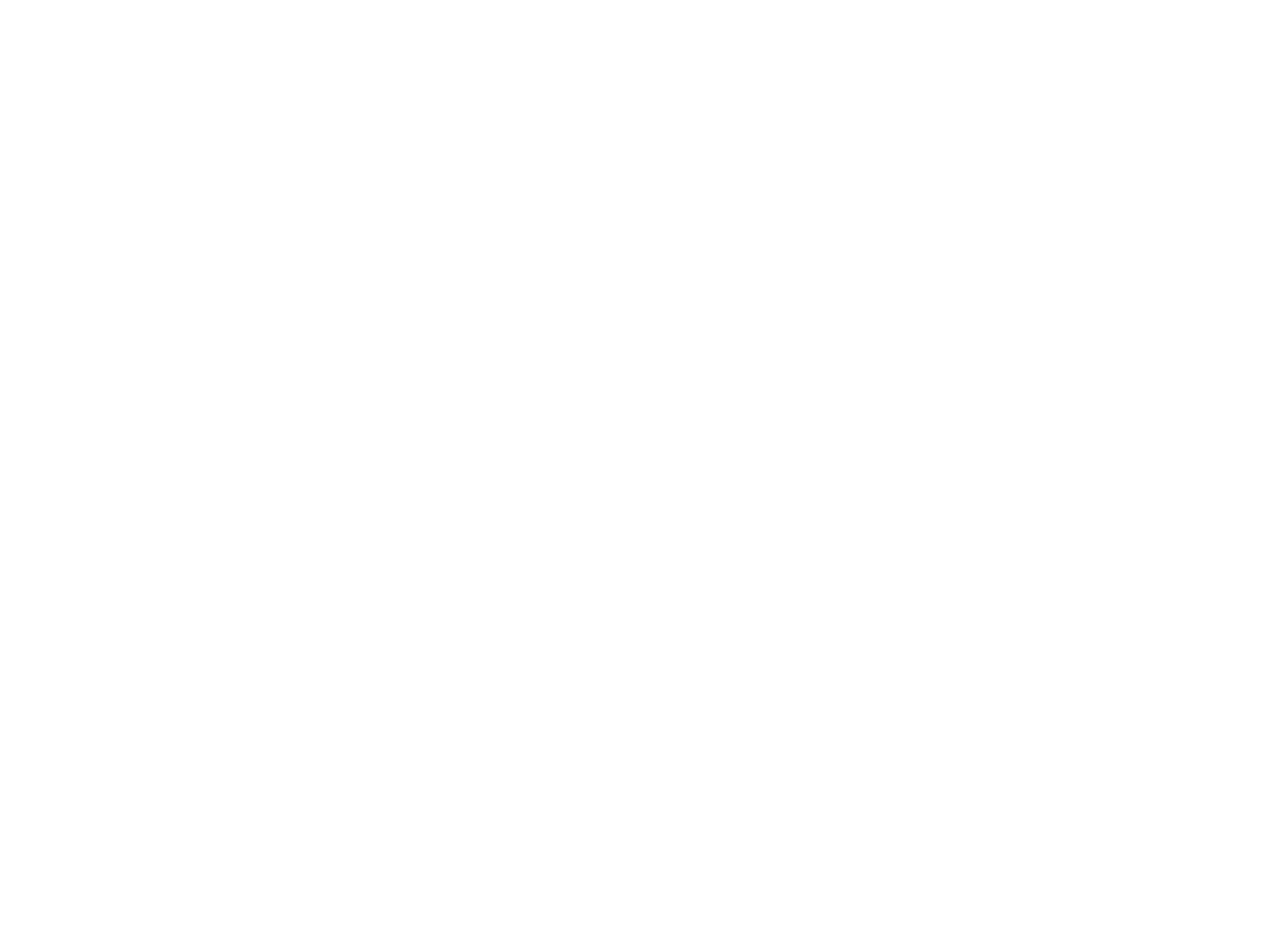
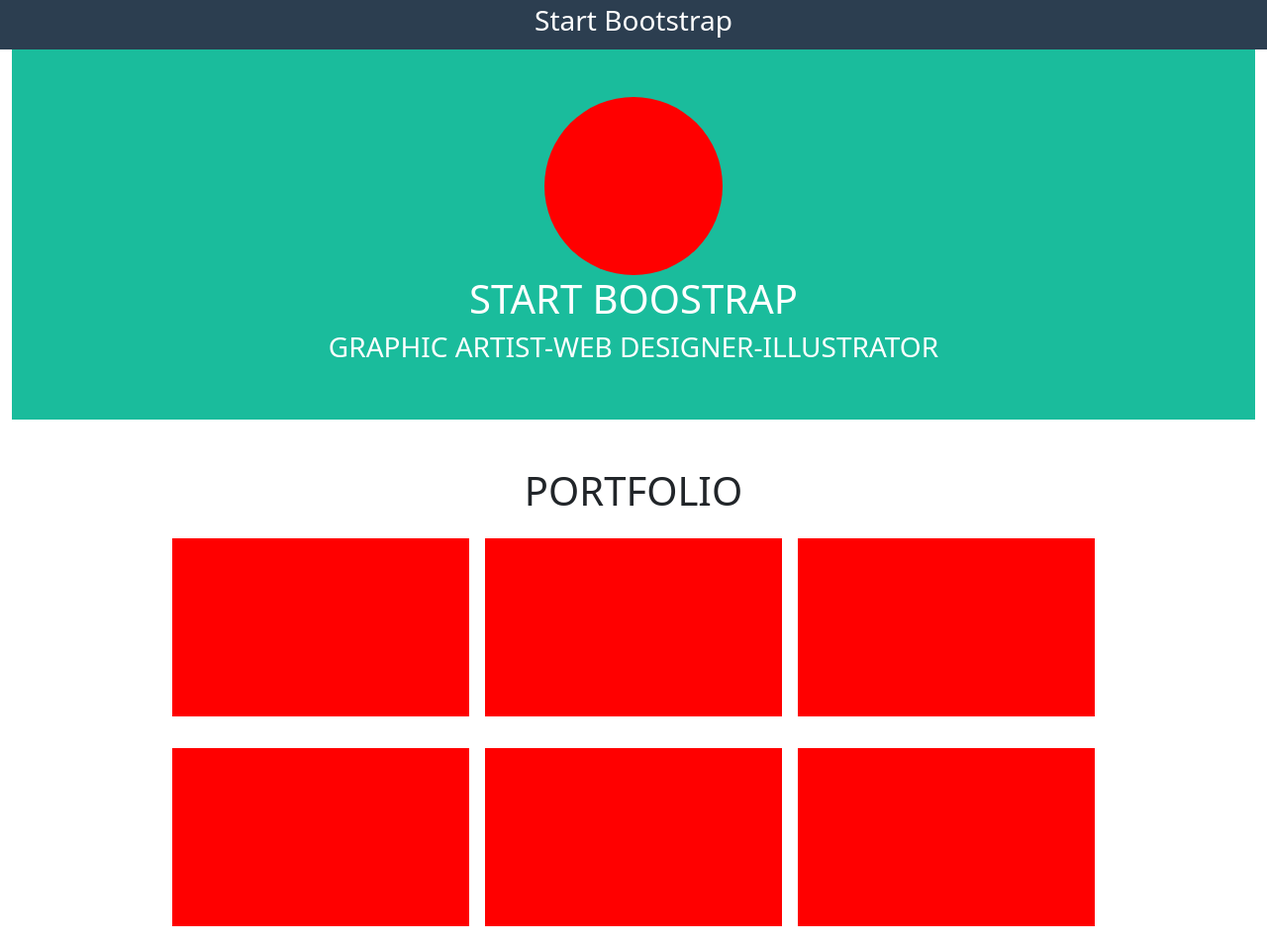
Before and after one commit to ValerioL96/html-css-bootstrap-freelancer, a plain HTML site: page index.html in a window 1280 px wide. Shown: the top 956 px of the page at 99% size. Before the commit the page ends 800 px from the top, so only its background shows below. Drawn offline with nearby package versions, Linux system fonts and the light colour scheme.

Commit message:
Added header and main

```diff
--- a/css/style.css
+++ b/css/style.css
@@ -0,0 +1,24 @@
+
+header{
+    background-color: hsl(210, 29%, 24.3%);
+    height: 50px;
+    color: white;
+}
+
+.bg-light-blue{
+    background-color: hsl(168.1, 75.7%, 42%);
+    color: white;
+}
+
+main section div.img{
+    height: 180px;
+    width: 180px;
+    background-color: red;
+    border-radius: 100%;
+}
+
+main article >div.img-1{
+    height: 180px;
+    width: 300px;
+    background-color: red;
+}
--- a/index.html
+++ b/index.html
@@ -14,17 +14,79 @@
 
 </head>
 <body>
-    <div class="container">
+    <div class="container-fluid">
+        <div class="row">
+            <div class="col-12 p-0">
+
+                <header class="d-flex justify-content-center align-items-center">
+                    <h3>Start Bootstrap</h3>
+                </header>
+
+            </div>
+        </div>
+    </div>
+
+    <main>
+
+    <div class="container-fluid">
+        <div class="row">
+            <div class="col-12">
+                <section class="bg-light-blue d-flex align-items-center flex-column p-5">
+                    <div class="img"></div>
+                    <h1>START BOOSTRAP</h1>
+                    <h3>GRAPHIC ARTIST-WEB DESIGNER-ILLUSTRATOR</h3>
+                </section>
+
+            </div>
+        </div>
 
         <div class="row">
+            <div class="col-12">
+                <section class="d-flex flex-column align-items-center p-5">
+                    <h1>PORTFOLIO</h1>
+                    <article class=" d-flex flex-row p-2">
 
-            <div class="col">
+                        <div class="img-1 m-2 col-4"></div>
+                        <div class="img-1 m-2 col-4"></div>
+                        <div class="img-1 m-2 col-4"></div>
+
+                    </article>
+
+                    <article class=" d-flex flex-row p-2">
+
+                        <div class="img-1 m-2 col-4"></div>
+                        <div class="img-1 m-2 col-4"></div>
+                        <div class="img-1 m-2 col-4"></div>
+
+                    </article>
+
+                </section>
 
             </div>
+        </div>
 
+        <div class="row">
+            <div class="col-12">
+                <section class="bg-light-blue d-flex align-items-center flex-column p-5">
+                    <h1>ABOUT</h1>
+
+                    <article class="col-6 d-flex flex-row p-1">
+
+                        <p>Freelancer is a free bootstrap theme created by Start Bootstrap. The download includes the complete source files including HTML, CSS, and JavaScript as well as optional LESS stylesheetsa for easy customization.</p>
+                        <p>Whether you're a student looking to showcase your work, a professional looking to attract clients, or a graphic artist looking to share your projects, this template is the perfect starting point!</p>
+
+                    </article>
+
+                    <input type="button" value="Download">
+                </section>
+
+            </div>
         </div>
 
     </div>
 
+    </main>
+
+
 </body>
 </html>
```
